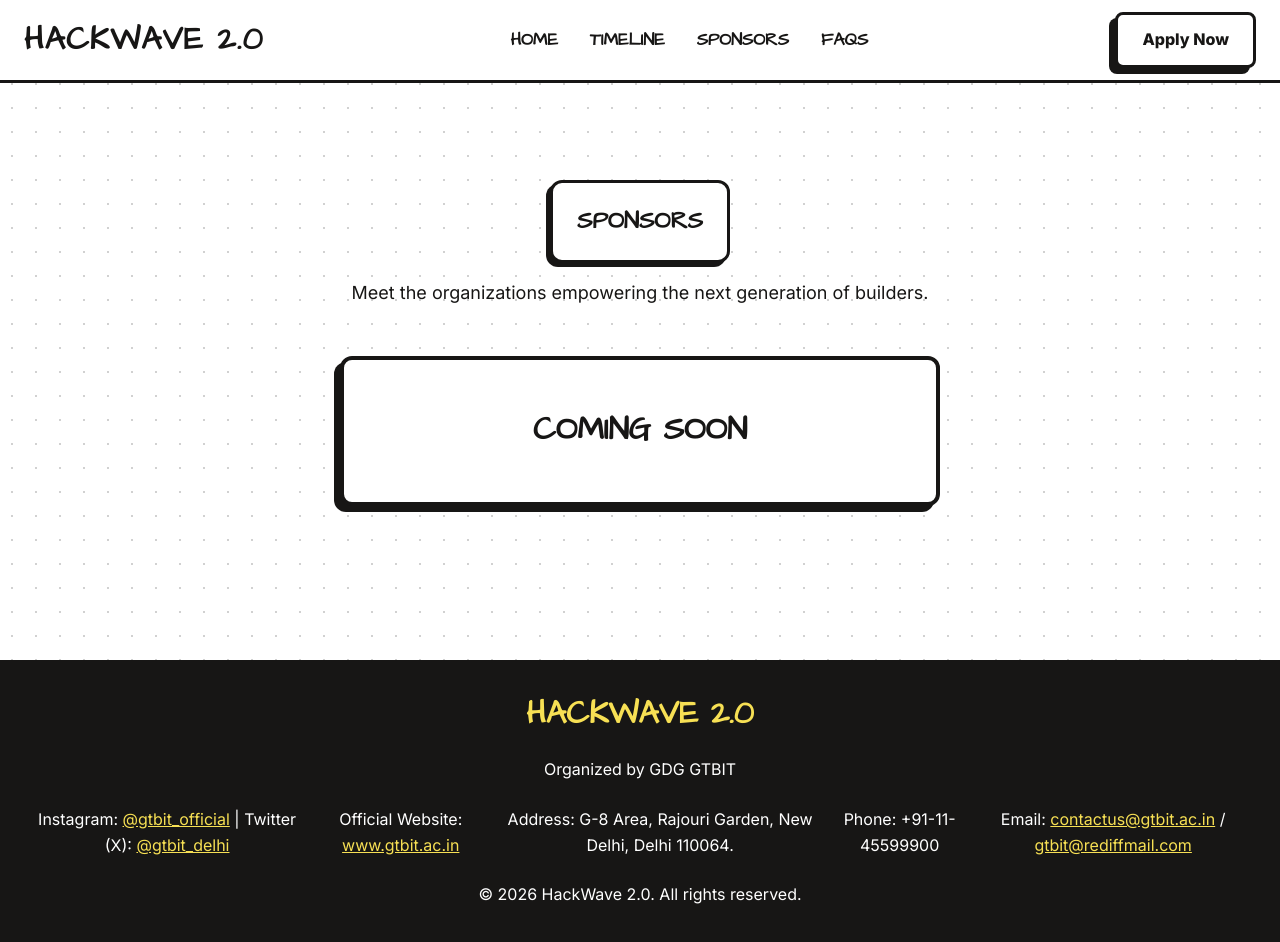
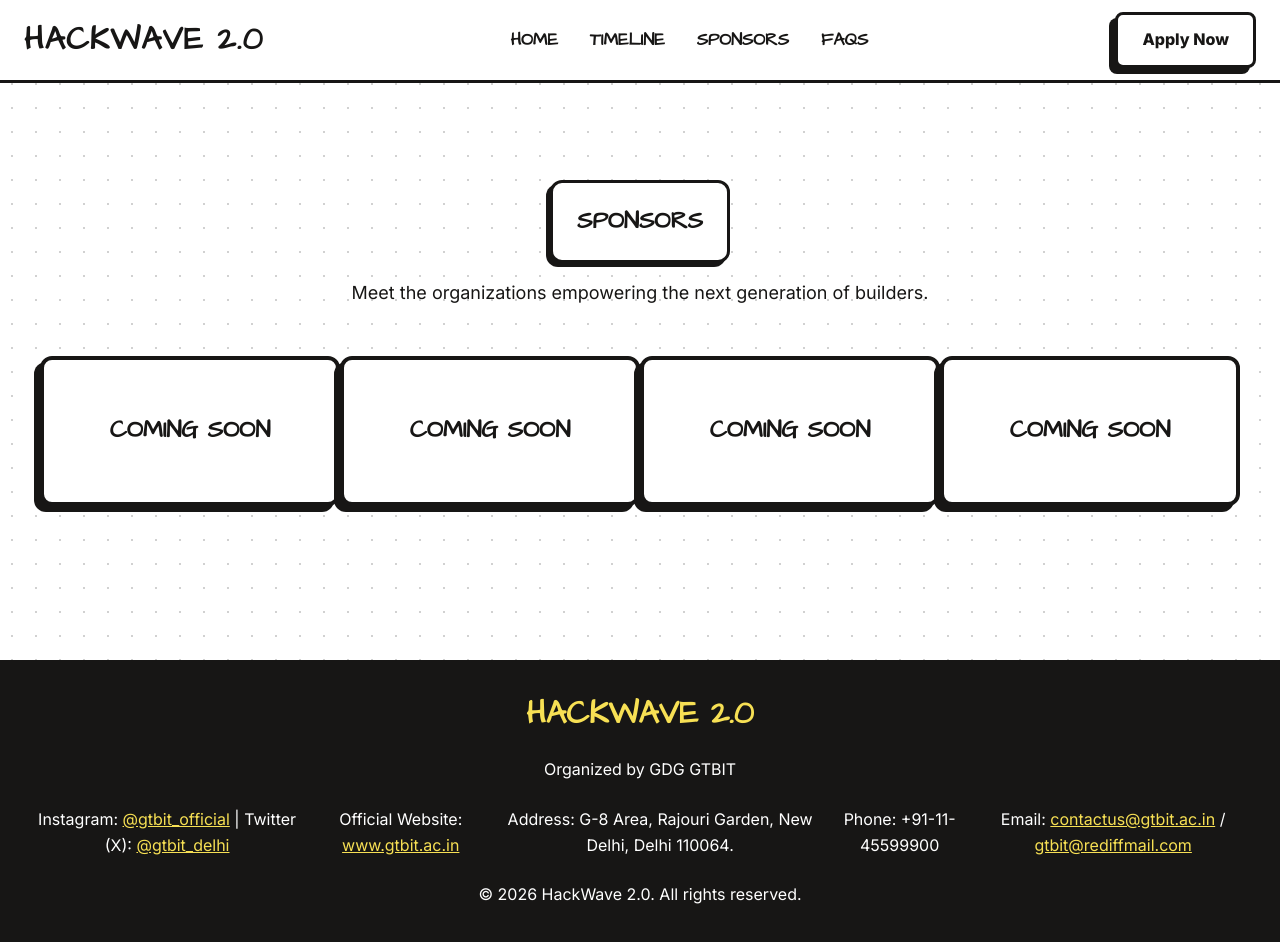
Before and after one commit to 0Tusharbhardwaj/hackwave-2.0, a plain HTML site: page sponsors.html in a window 1280 px wide. Drawn offline with Linux system fonts and the light colour scheme.

Commit message:
Add multiple COMING SOON cards to sponsors section and fix typo

```diff
--- a/sponsors.html
+++ b/sponsors.html
@@ -63,7 +63,7 @@
 
 
   <!-- Sponsors Section -->
-  <section class="section" style="margin-top: 100px; min-height: 70vh;"" id="sponsors">
+  <section class="section" style="margin-top: 100px; min-height: 70vh;" id="sponsors">
     <div class="container text-center">
       <div class="fade-in-up mb-5">
         <div class="inline-block bg-yellow border-black border-2 px-8 py-3 neo-card" style="box-shadow: -4px 4px 0px 0px #171615;">
@@ -72,8 +72,19 @@
         <p class="mt-4 text-lg">Meet the organizations empowering the next generation of builders.</p>
       </div>
 
-      <div class="fade-in-up delay-1 mx-auto neo-card bg-white flex items-center justify-center" style="max-width: 600px; height: 150px; border-width: 4px;">
-         <h3 class="arch-font text-3xl m-0 tracking-widest">COMING SOON</h3>
+      <div class="sponsors-grid fade-in-up delay-1 flex flex-wrap justify-center gap-6 mt-8">
+        <div class="neo-card bg-white flex items-center justify-center" style="width: 300px; height: 150px; border-width: 4px;">
+           <h3 class="arch-font text-2xl m-0 tracking-widest opacity-70">COMING SOON</h3>
+        </div>
+        <div class="neo-card bg-white flex items-center justify-center" style="width: 300px; height: 150px; border-width: 4px;">
+           <h3 class="arch-font text-2xl m-0 tracking-widest opacity-70">COMING SOON</h3>
+        </div>
+        <div class="neo-card bg-white flex items-center justify-center" style="width: 300px; height: 150px; border-width: 4px;">
+           <h3 class="arch-font text-2xl m-0 tracking-widest opacity-70">COMING SOON</h3>
+        </div>
+        <div class="neo-card bg-white flex items-center justify-center" style="width: 300px; height: 150px; border-width: 4px;">
+           <h3 class="arch-font text-2xl m-0 tracking-widest opacity-70">COMING SOON</h3>
+        </div>
       </div>
     </div>
   </section>
```
